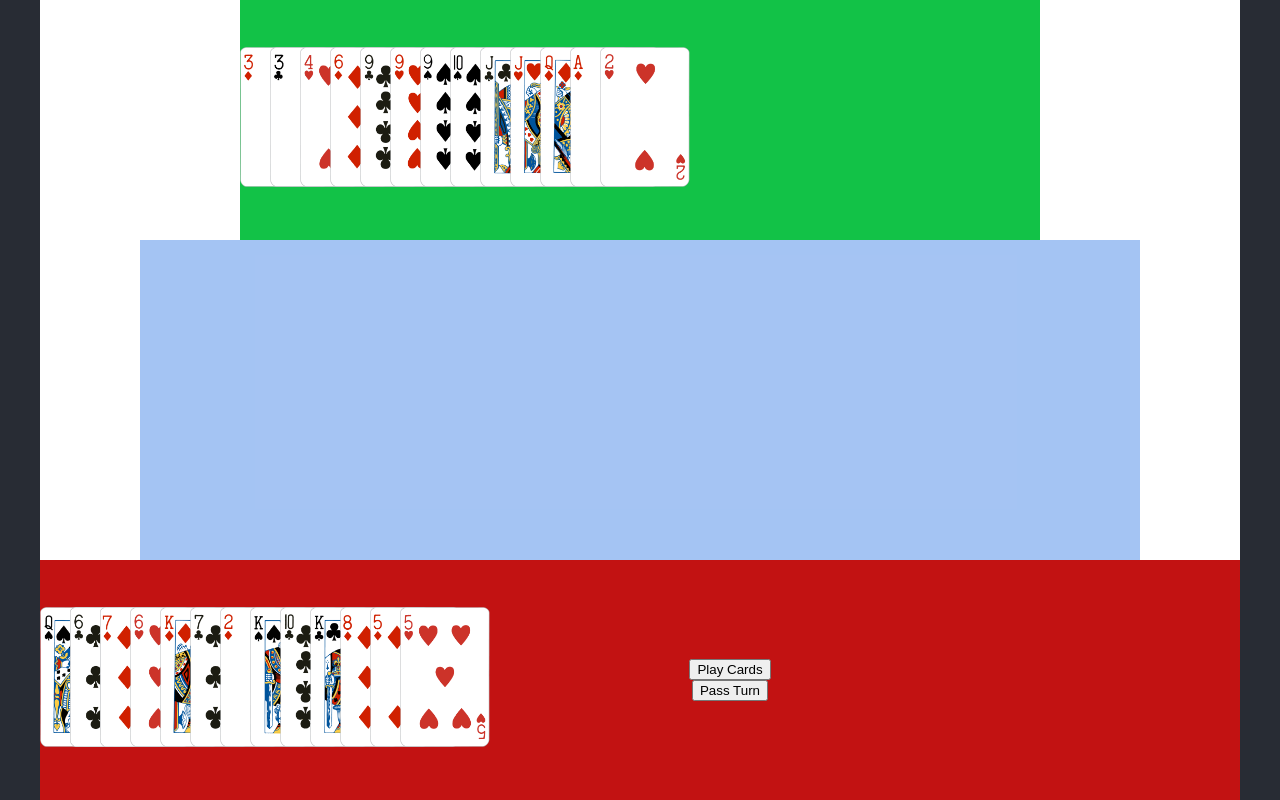
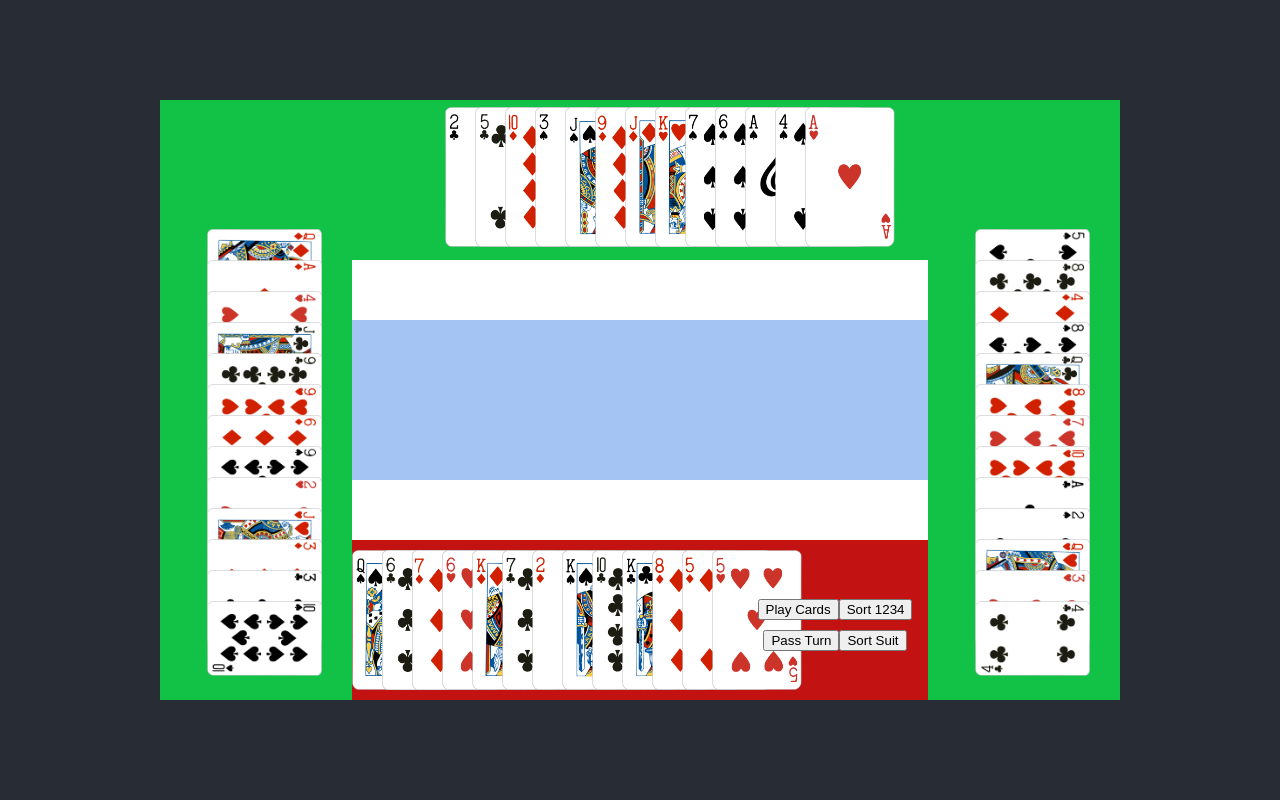
Before and after one commit to richardlau123/BigTwoJS, a React (Create React App) app: page / in a window 1280 px wide. Built offline with nearby package versions, Linux system fonts and the light colour scheme.

Commit message:
add 4 player game functionality

```diff
--- a/src/App.css
+++ b/src/App.css
@@ -25,20 +25,37 @@
 
 .screen-container {
   background-color: #ffffff;
-  height: 800px;
-  width: 1200px;
+  height: 75vh;
+  width: 75vw;
   display: flex;
   justify-content: center;
 }
 
 .game-container {
   background-color: #ffffff;
-  height: 800px;
-  width: 1200px;
+  height: 75vh;
+  width: 75vw;
   display: flex;
   align-items: center;
   justify-content: space-between;
+}
+
+.game-left {
+  height: 100%;
+  width: 15vw;
+}
+
+.game-middle {
+  height: 100%;
+  width: 45vw;
+  display: flex;
   flex-direction: column;
+  justify-content: space-between;
+}
+
+.game-right {
+  height: 100%;
+  width: 15vw;
 }
 
 .player-action {
@@ -51,17 +68,22 @@
 
 .player-container {
   background-color:#c21212;
-  height: 300px;
-  width: 1200px;
+  height: 20vh;
+  width: 100%;
   display: flex;
   align-self: center;
   align-items: center;
 }
 
+.card-container {
+  display: flex;
+
+}
+
 .playingfield-container{
   background-color:#1667e063;
-  width: 1000px;
-  height: 400px;
+  height: 20vh;
+  width: 100%;
   display:flex;
   justify-content: center;
   align-items: center;
@@ -69,14 +91,47 @@
 
 .opponent-container {
   background-color:#12c247;
-  height: 300px;
-  width: 800px;
+  height: 20vh;
+  width: 100%;
   display: flex;
   align-self: center;
+  justify-content: center;
   align-items: center;
 }
 
+.opponent-container-left {
+  display: flex;
+  flex-direction: column;
+  width: 100%;
+  height: 100%;
+
+}
+
+.opponent-container-right {
+  display: flex;
+  flex-direction: column;
+  width: 100%;
+  height: 100%;
+}
+
 .card{
+  width: 90px;
+  height: 140px;
+  margin-right:-60px;
+}
+
+.side-card{
+
+}
+
+.computer-side{
+  width: 75px;
+  height: 115px;
+  margin-bottom: -100px;
+  transform: rotate(90deg) translateY(-1vh)
+}
+
+.computer-top{
   width: 90px;
   height: 140px;
   margin-right:-60px;
@@ -96,6 +151,14 @@
     margin-bottom: 20px
 }
 
+@media (max-width: 1200px){
+  .card{
+    width: 75px;
+    height: 115px;
+    margin-right:-50px;
+  }
+}
+
 @keyframes App-logo-spin {
   from {
     transform: rotate(0deg);
--- a/src/Card.js
+++ b/src/Card.js
@@ -23,16 +23,17 @@ class Card extends Component{
            // console.log(cardClass)
             return(
                 <React.Fragment>
-                    <div>
+                    {/* <div> */}
                     <img onClick={this.handleClick} alt="card" className={cardClass} src={imageDir[image]}></img>
-                    </div>
+                    {/* </div> */}
                 </React.Fragment>
             )
         } else if(this.props.user === "opponent"){
             return(
                 <React.Fragment>
                     <div>
-                    <img onClick={this.handleClick} alt="card" className="card" src={imageDir["red_back.png"]}></img>
+                    {/* <img onClick={this.handleClick} alt="card" className="card" src={imageDir["red_back.png"]}></img> */}
+                    <img onClick={this.handleClick} alt="card" className={this.props.class} src={imageDir[image]}></img>
                     </div>
                 </React.Fragment>
             )
--- a/src/Game.jsx
+++ b/src/Game.jsx
@@ -11,8 +11,10 @@ class Game extends Component{
         super(props)
         this.state = {
             playerCards: [],
-            opponentCards: [],
-            playerTurn: null,
+            opponentLeftCards: [],
+            opponentTopCards: [],
+            opponentRightCards: [],
+            turn: null,
             cardsPlayed: [],
             lastMove: [],
             freeMove: true,
@@ -20,6 +22,10 @@ class Game extends Component{
         this.playCards = this.playCards.bind(this)
         this.passTurn = this.passTurn.bind(this)
         this.AIplayCards = this.AIplayCards.bind(this)
+        this.updateTurn = this.updateTurn.bind(this)
+        this.getCardsforTurn = this.getCardsforTurn.bind(this)
+        this.numberSort = this.numberSort.bind(this)
+        this.suitSort = this.suitSort.bind(this)
 
     }
 
@@ -31,39 +37,26 @@ class Game extends Component{
         let deck = Rules.newDeck()
 
         let playerCards = await Rules.setUserCards(deck)
-        let opponentCards = await Rules.setUserCards(deck)
-        Rules.sortCards(opponentCards)
-        let playerTurn = Rules.setFirstTurn(playerCards, opponentCards)
-        // console.log(playerCards)
-        // console.log(opponentCards)
-        // console.log(playerTurn)
+        let opponentLeftCards = await Rules.setUserCards(deck)
+        let opponentTopCards = await Rules.setUserCards(deck)
+        let opponentRightCards = await Rules.setUserCards(deck)
+
+        let turn = Rules.setFirstTurn(playerCards, opponentLeftCards, opponentTopCards, opponentRightCards)
+
         this.setState({
             playerCards: playerCards,
-            opponentCards: opponentCards,
-            playerTurn: playerTurn,
+            opponentLeftCards: opponentLeftCards,
+            opponentTopCards: opponentTopCards,
+            opponentRightCards: opponentRightCards,
+            turn: turn,
         })
     }
 
     playCards(cards){
-        // console.log(Rules.isValidPlay(cards))
         let validPlay = Rules.isValidPlay(cards)
 
         if((this.state.freeMove && validPlay) || (validPlay && Rules.isStrongerPlay(this.state.lastMove, cards))){
-            let playerCards = this.state.playerCards
-            let cardsPlayed = this.state.cardsPlayed
-
-            cards.forEach((card)=> {
-                playerCards.splice(playerCards.indexOf(card), 1)
-                cardsPlayed.push(card)
-            })
-
-            this.setState({
-                playerCards: playerCards,
-                cardsPlayed: cardsPlayed,
-                lastMove: cards
-            })
-
-
+            this.updateTurn(cards)
             return true
         } else {
             console.log("NOPE SON")
@@ -71,45 +64,87 @@ class Game extends Component{
     }
 
     AIplayCards(){
-        let cards = Computer.AIplayCards(this.state.opponentCards, this.state.lastMove)
+        let currentPlayerCards = this.getCardsforTurn(this.turn)
+        let playableCards = Computer.AIplayCards(currentPlayerCards, this.state.lastMove)
 
+        this.updateTurn(playableCards)
+
+    }
+
+    getCardsforTurn(turn){
+        if(turn === "opponentLeft") return this.state.opponentLeftCards
+        if(turn === "opponentTop") return this.state.opponentTopCards
+        if(turn === "opponentRight") return this.state.opponentRightCards
+        if(turn === "player") return this.state.playerCards
+    }
+
+    updateTurn(cards){
         if(cards){
-            let opponentCards = this.state.opponentCards
             let cardsPlayed = this.state.cardsPlayed
+            let currentPlayerCards = this.getCardsforTurn(this.turn)
 
             cards.forEach((card)=> {
-                opponentCards.splice(opponentCards.indexOf(card), 1)
+                currentPlayerCards.splice(currentPlayerCards.indexOf(card), 1)
                 cardsPlayed.push(card)
             })
 
+            if(this.turn === "opponentLeft") this.setState({opponentLeftCards: currentPlayerCards})
+            if(this.turn === "opponentTop") this.setState({opponentTopCards: currentPlayerCards})
+            if(this.turn === "opponentRight") this.setState({opponentRightCards: currentPlayerCards})
+            if(this.turn === "player") this.setState({playerCards: currentPlayerCards})
+
             this.setState({
-                opponentCards: opponentCards,
                 cardsPlayed: cardsPlayed,
-                lastMove: cards
+                lastMove: cards,
+                freeMove: false,
             })
         } else {
-            this.setState({
-                playerTurn: true,
-                freeMove: true
-            })
+            this.setState({freeMove: true})
         }
-        return
-
     }
 
     passTurn(){
         this.setState({
-            playerTurn: true
+            turn: true
         })
         this.AIplayCards()
+    }
+
+    numberSort(){
+        let cards = this.state.playerCards
+        Rules.sortCardsValue(cards)
+        console.log(cards)
+        this.setState({playerCards: cards})
+    }
+
+    suitSort(){
+        let cards = this.state.playerCards
+        Rules.sortCardsSuit(cards)
+        console.log(cards)
+        this.setState({playerCards: cards})
     }
 
     render(){
         return(
         <div className="game-container">
-            <Opponent cards={this.state.opponentCards} ></Opponent>
-            <PlayingField lastMove={this.state.lastMove} cards={this.state.cardsPlayed}/>
-            <Player cards={this.state.playerCards} playCards={this.playCards} passTurn={this.passTurn} playerTurn={this.state.playerTurn}></Player>
+            <div className="game-left">
+                <Opponent class="opponent-container-left" cardClass="computer-side" cards={this.state.opponentLeftCards} ></Opponent>
+            </div>
+            <div className="game-middle">
+                <Opponent class="opponent-container-top" cardClass="computer-top" cards={this.state.opponentTopCards} ></Opponent>
+                <PlayingField lastMove={this.state.lastMove} cards={this.state.cardsPlayed}/>
+                <Player
+                    cards={this.state.playerCards}
+                    playCards={this.playCards}
+                    passTurn={this.passTurn}
+                    turn={this.state.turn}
+                    numberSort={this.numberSort}
+                    suitSort={this.suitSort}>
+                </Player>
+            </div>
+            <div className="game-right">
+                <Opponent class="opponent-container-right" cardClass="computer-side" cards={this.state.opponentRightCards} ></Opponent>
+            </div>
         </div>
         )
     }
--- a/src/Opponent.jsx
+++ b/src/Opponent.jsx
@@ -6,8 +6,8 @@ class Opponent extends Component{
         const cards = this.props.cards;
         //console.log(cards)
         return(
-        <div className="opponent-container">
-            {cards.map((card, i) => <Card key={i} card={card} user="player"/>
+        <div className={"opponent-container " + this.props.class}>
+            {cards && cards.map((card, i) => <Card key={i} card={card} class={this.props.cardClass} user="opponent"/>
             )}
         </div>
         )
--- a/src/Player.js
+++ b/src/Player.js
@@ -1,16 +1,18 @@
 import React, {Component} from 'react'
 import Card from './Card.js'
-// import Button from '@material-ui/core/Button';
 
 class Player extends Component{
     constructor(props){
         super(props)
         this.state = {
-            selectedCards : []
+            selectedCards : [],
+            cards: []
         }
         this.selectCard = this.selectCard.bind(this)
         this.handlePlayClick = this.handlePlayClick.bind(this)
         this.handlePassTurnClick = this.handlePassTurnClick.bind(this)
+        this.handleNumberSort = this.handleNumberSort.bind(this)
+        this.handleSuitSort = this.handleSuitSort.bind(this)
     }
 
     selectCard(card){
@@ -39,20 +41,34 @@ class Player extends Component{
         this.props.passTurn()
     }
 
+    handleNumberSort(){
+        this.props.numberSort()
+    }
+
+    handleSuitSort(){
+        this.props.suitSort()
+    }
+
     render(){
-        const cards = this.props.cards;
+        let cards = this.props.cards;
         //console.log(cards)
         // if(cards){
             return(
                 <div className="player-container">
-                    {cards.map((card, i) => {
-                        let selected = this.state.selectedCards.includes(card)
-                        return(<Card key={i} card={card} user="player" selectCard={this.selectCard} selected={selected}/>)
-                    }
-                    )}
+                        {cards && cards.map((card, i) => {
+                            let selected = this.state.selectedCards.includes(card)
+                            return(<Card key={i} card={card} user="player" selectCard={this.selectCard} selected={selected}/>)
+                        }
+                        )}
                     <div className="player-action">
+                        <div>
                         <button onClick={this.handlePlayClick}>Play Cards</button>
+                        <button onClick={this.handleNumberSort}>Sort 1234</button>
+                        </div>
+                        <div>
                         <button onClick={this.handlePassTurnClick}>Pass Turn</button>
+                        <button onClick={this.handleSuitSort}>Sort Suit</button>
+                        </div>
                     </div>
                 </div>
                 )
--- a/src/Rules.js
+++ b/src/Rules.js
@@ -25,7 +25,7 @@ export function newDeck(){
 
 export function isValidPlay(cards){
     if(cards == null) return false
-    sortCards(cards)
+    sortCardsValue(cards)
     console.log(cards)
 
     return isValidCardPairing(cards) || isValidFiveCardPlay(cards)
@@ -116,8 +116,8 @@ export function isStrongerPair(lastTurn,cards){
 }
 
 export function isStrongerFiveCardPlay(lastTurn, cards){
-    sortCards(lastTurn)
-    sortCards(cards)
+    sortCardsValue(lastTurn)
+    sortCardsValue(cards)
     let ranking = getFiveCardRanking(cards)
     return (ranking === 1) ? isStrongerStraight(lastTurn, cards) : (ranking === 2) ? isStrongerFlush(lastTurn,cards) : (ranking === 3) ? isStrongerFullHouse(lastTurn, cards) : isStrongerFourOfAKind(lastTurn, cards)
 }
@@ -166,32 +166,22 @@ export function setUserCards(deck){
     return userCards
 }
 
-export function setFirstTurn(playerCards, opponentCards){
-    let smallestCard = {
-        value: 15, suit: 4
-    }
-    let playerTurn
-
+export function setFirstTurn(playerCards, opponentLeftCards, opponentTopCards, opponentRightCards){
     playerCards.forEach((card) => {
-        let suitValue = getSuitValue(card.suit)
-        if((card.value <= smallestCard.value) && (suitValue <= smallestCard.suit)){
-            smallestCard = {
-                value: card.value, suit: suitValue
-            }
-            playerTurn = true
-        }
+        if(card.suit === "D" && card.value === 3) return "player"
     })
 
-    opponentCards.forEach((card) => {
-        let suitValue = getSuitValue(card.suit)
-        if((card.value <= smallestCard.value) && (suitValue <= smallestCard.suit)){
-            smallestCard = {
-                value: card.value, suit: suitValue
-            }
-            playerTurn = false
-        }
+    opponentLeftCards.forEach((card) => {
+        if(card.suit === "D" && card.value === 3) return "opponentLeft"
     })
-    return playerTurn
+
+    opponentTopCards.forEach((card) => {
+        if(card.suit === "D" && card.value === 3) return "opponentTop"
+    })
+
+    opponentRightCards.forEach((card) => {
+        if(card.suit === "D" && card.value === 3) return "opponentRight"
+    })
 }
 
 function getCardValueArray(cards){
@@ -207,13 +197,22 @@ export function getSuitValue(suit){
 }
 
 function getTotalCardValue(card){
-
     return card.value*10 + getSuitValue(card.suit)
 }
 
-export function sortCards(cards) {
+export function sortCardsValue(cards) {
+    if(cards == null) return
+
     cards.sort((a,b)=> {
         return a.value - b.value
+    })
+}
+
+export function sortCardsSuit(cards){
+    if(cards == null) return
+
+    cards.sort((a,b) => {
+        return getSuitValue(a.suit) - getSuitValue(b.suit)
     })
 }
 
```
Also changed, not shown: src/Computer.js (+14 -14 lines).
